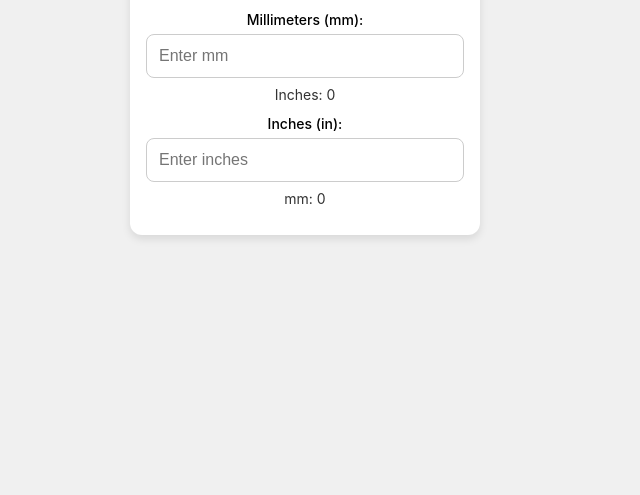
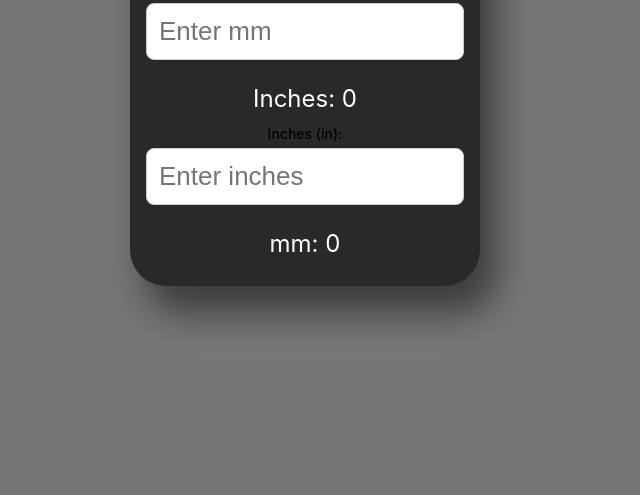
Before and after one commit to leegee1080/PWAmmInchConv, a plain HTML site: page index.html in a window 1280 px wide. Shown: the part 305-800 px from the top of the page, without its empty margins (335-975 px from the left). Drawn offline with Linux system fonts and the light colour scheme.

Commit message:
Update style.css

```diff
--- a/style.css
+++ b/style.css
@@ -1,6 +1,6 @@
 body {
     font-family: -apple-system, BlinkMacSystemFont, 'Segoe UI', Roboto, sans-serif;
-    background-color: #f0f0f0;
+    background-color: rgb(119, 118, 118);
     margin: 0;
     padding: env(safe-area-inset-top) env(safe-area-inset-right) env(safe-area-inset-bottom) env(safe-area-inset-left);
     display: flex;
@@ -11,10 +11,10 @@ body {
 }
 
 .container {
-    background: white;
+    background: rgb(41, 41, 41);
     padding: 16px;
-    border-radius: 12px;
-    box-shadow: 0 4px 8px rgba(0, 0, 0, 0.1);
+    border-radius: 36px;
+    box-shadow: 16px 26px 36px rgba(0, 0, 0, 0.5);
     text-align: center;
     width: 100%;
     max-width: 350px; /* Fits iPhone 12 Mini’s 375px width */
@@ -22,9 +22,10 @@ body {
 }
 
 h1 {
-    font-size: 20px; /* Slightly smaller for compact screen */
+    font-size: 36px; /* Slightly smaller for compact screen */
     margin: 0 0 16px;
     font-weight: 600;
+    color: #ffffff;
 }
 
 .input-group {
@@ -43,13 +44,13 @@ input[type="number"] {
     padding: 12px; /* Larger padding for touch targets */
     border: 1px solid #ccc;
     border-radius: 8px;
-    font-size: 16px; /* Matches iOS native inputs */
+    font-size: 26px; /* Matches iOS native inputs */
     box-sizing: border-box;
     -webkit-appearance: none; /* Remove default iOS styling */
 }
 
 p {
-    margin: 8px 0 0;
-    font-size: 14px; /* Smaller but readable */
-    color: #333;
+    margin: 24px 0 0;
+    font-size: 24px; /* Smaller but readable */
+    color: #ffffff;
 }
```
